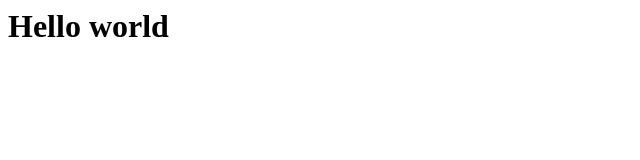
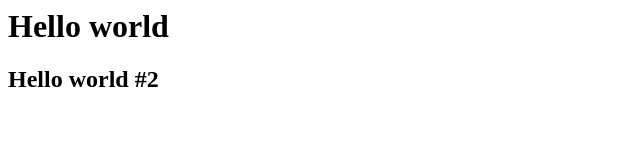
Before and after one commit to huyqle3/SimpleGithubIOTutorial, a plain HTML site: page index.html in a window 1280 px wide. Shown: the whole page, without its empty margins (0-640 px from the left). Drawn offline with Linux system fonts and the light colour scheme.

Commit message:
Update index.html

```diff
--- a/index.html
+++ b/index.html
@@ -1,3 +1,6 @@
 <!DOCTYPE>
 <h1>Hello world</h1>
+
+<h2>Hello world #2</h2>
+
 </html>
```
